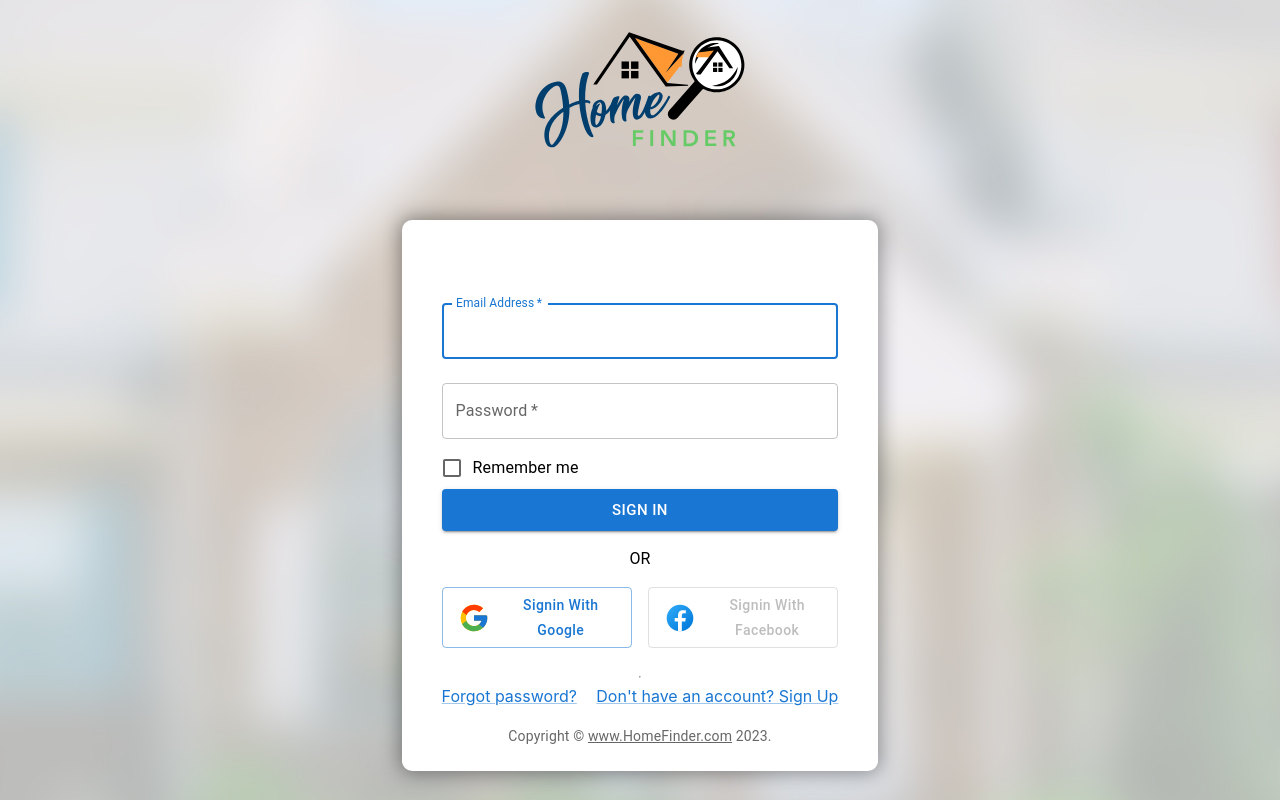
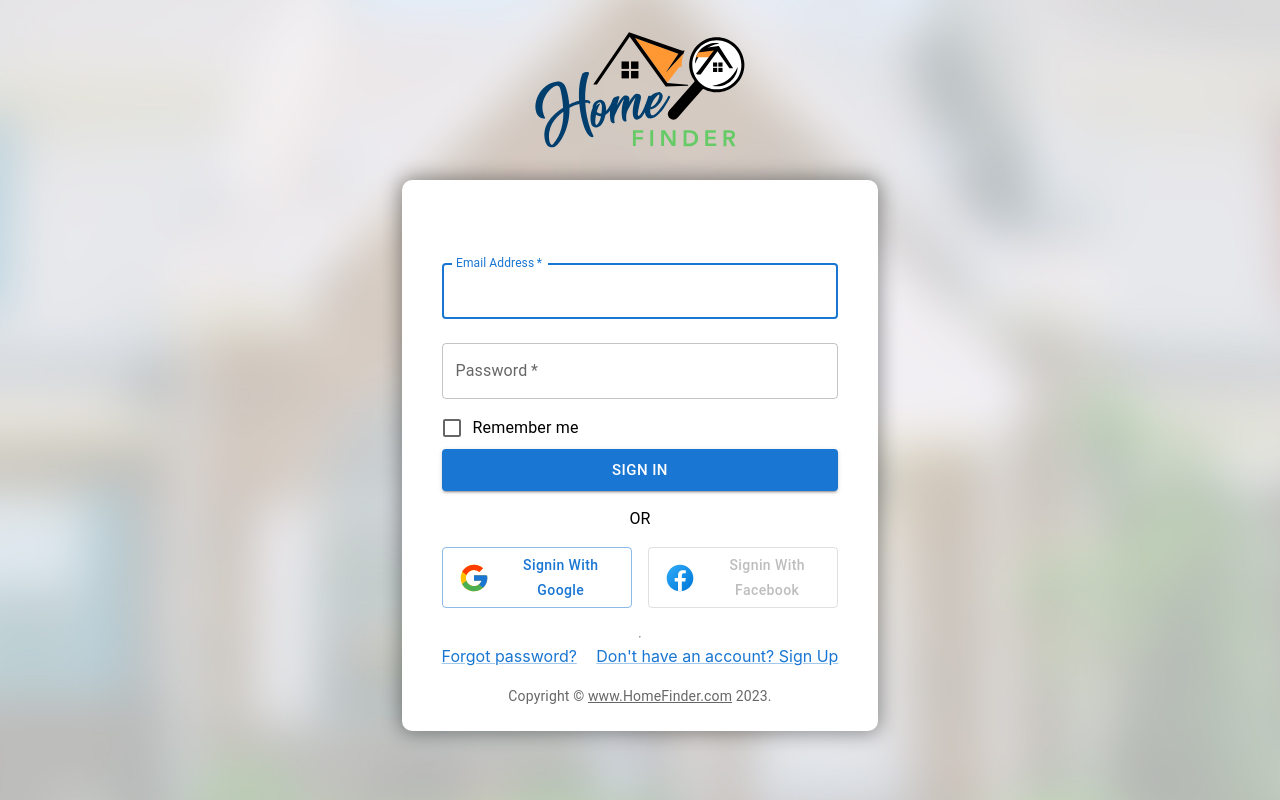
Before and after one commit to jinksendoh7/ApplicationProject_HomeFinder, a React (Create React App) app: page / in a window 1280 px wide. Built offline with nearby package versions, Linux system fonts and the light colour scheme; no server answers.

Commit message:
fix styles on login and signup

```diff
--- a/src/components/form/login/LoginForm.css
+++ b/src/components/form/login/LoginForm.css
@@ -40,7 +40,7 @@
     padding-right: 1rem;
 }
 .wrapper-logo {
-    min-height: 220px;
+    min-height: 180px;
 }
 
 .loginLogo {
```
